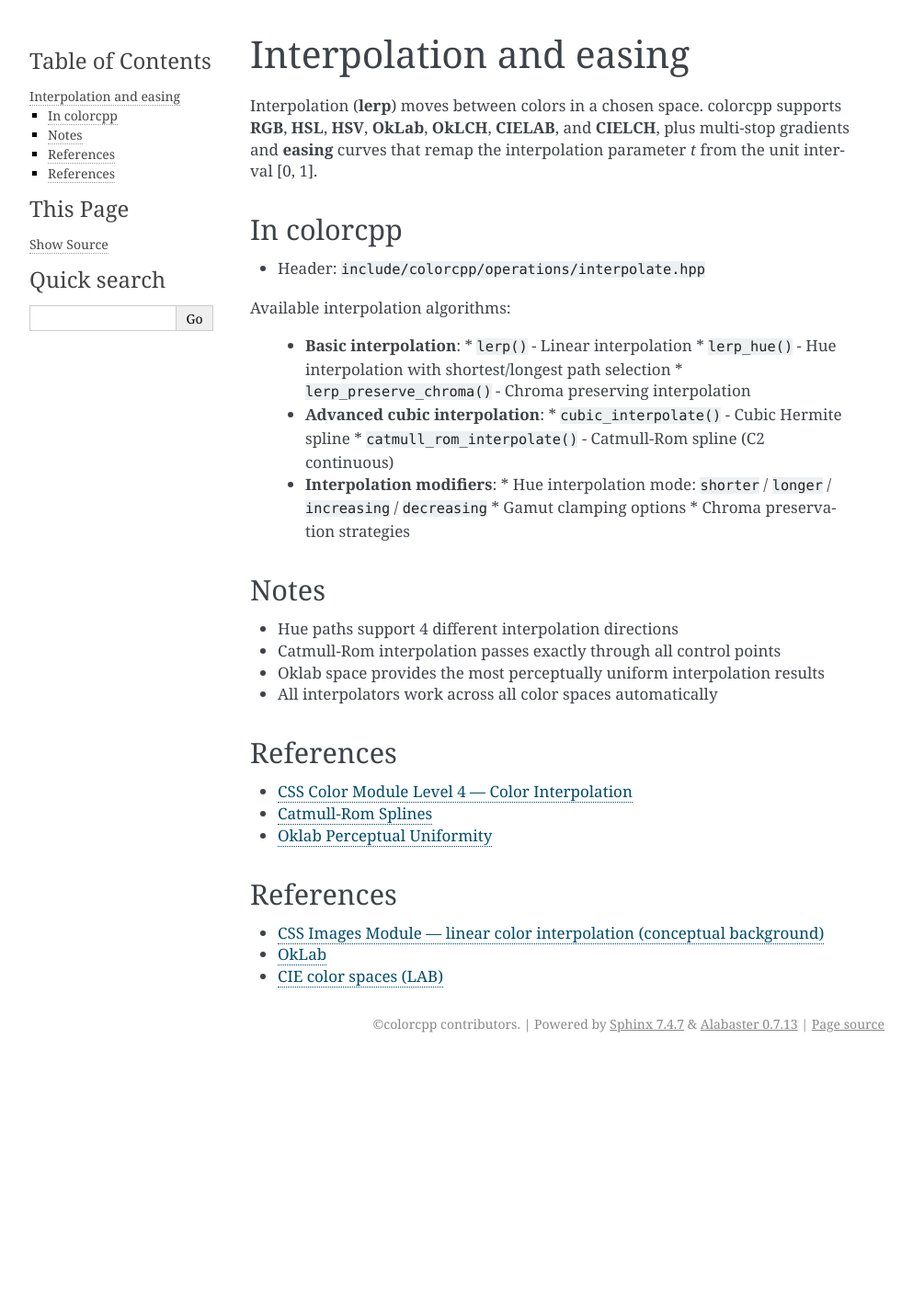
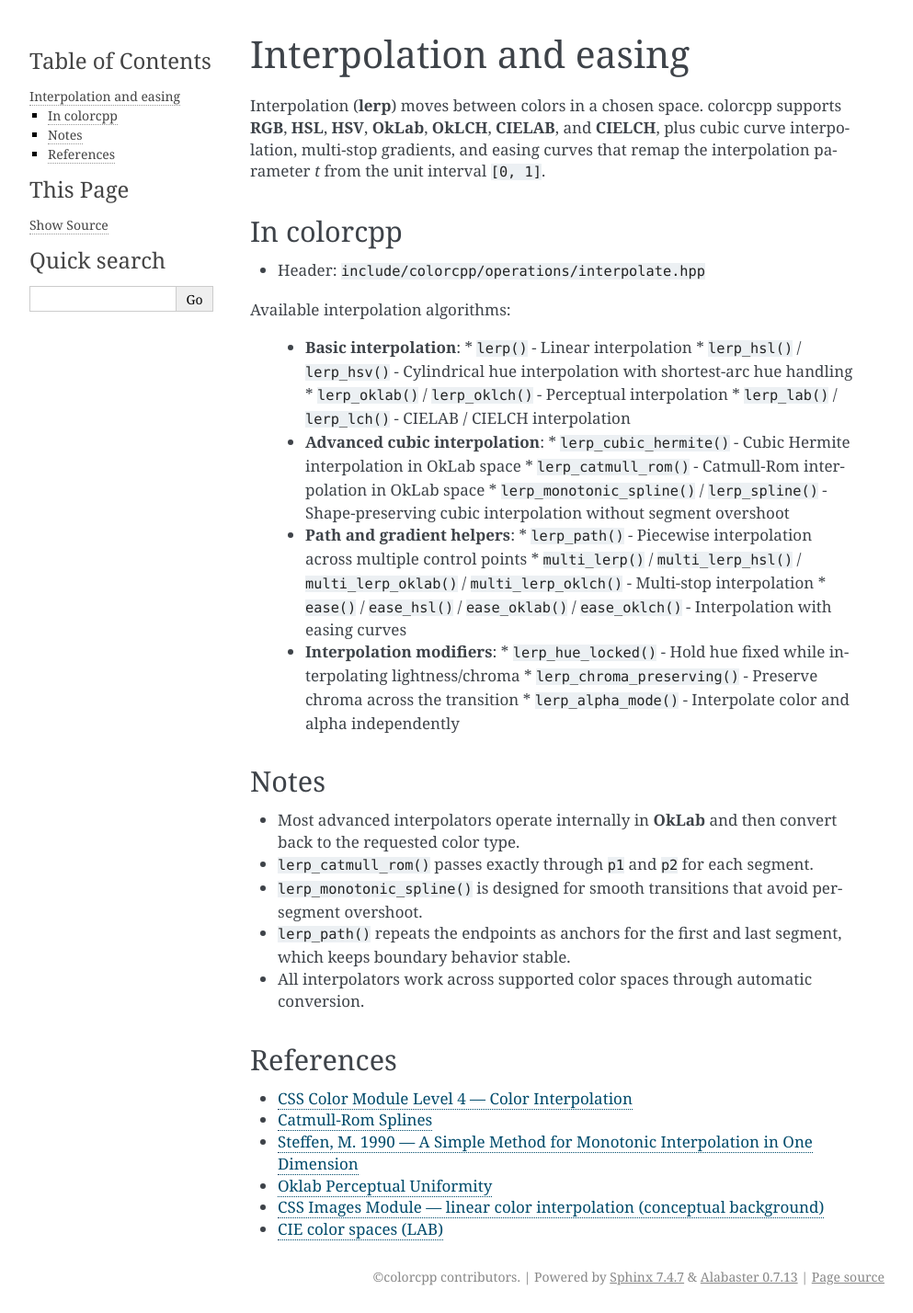
Before and after one commit to merlotqi/colorcpp, a Sphinx documentation site: the page built from docs/reference/interpolate.rst, in a window 1280 px wide. Shown: the whole page at 92% size, without its empty margins (148-1141 px from the left). Built offline with Sphinx 7.4.7, drawn with Linux system fonts in a browser that asks for light colours; before the commit the page ends 1153 px from its top, so only the background shows below that.

Commit message:
docs: update interpolation documentation with new lerp methods and examples
- Add code samples for monotonic spline and multi-stop path interpolation in README
- Refresh interpolate reference: update method listings, behaviour notes, add Steffen spline citation
- Fix duplicate reference entries, properly format unit interval notation
- Expand interpolate example implementation with new advanced functionality

```diff
--- a/docs/reference/interpolate.rst
+++ b/docs/reference/interpolate.rst
@@ -1,7 +1,7 @@
 Interpolation and easing
-=========================
+========================
 
-Interpolation (**lerp**) moves between colors in a chosen space. colorcpp supports **RGB**, **HSL**, **HSV**, **OkLab**, **OkLCH**, **CIELAB**, and **CIELCH**, plus multi-stop gradients and **easing** curves that remap the interpolation parameter *t* from the unit interval [0, 1].
+Interpolation (**lerp**) moves between colors in a chosen space. colorcpp supports **RGB**, **HSL**, **HSV**, **OkLab**, **OkLCH**, **CIELAB**, and **CIELCH**, plus cubic curve interpolation, multi-stop gradients, and easing curves that remap the interpolation parameter *t* from the unit interval ``[0, 1]``.
 
 In colorcpp
 ------------
@@ -12,37 +12,41 @@ Available interpolation algorithms:
 
   * **Basic interpolation**:
     * ``lerp()`` - Linear interpolation
-    * ``lerp_hue()`` - Hue interpolation with shortest/longest path selection
-    * ``lerp_preserve_chroma()`` - Chroma preserving interpolation
+    * ``lerp_hsl()`` / ``lerp_hsv()`` - Cylindrical hue interpolation with shortest-arc hue handling
+    * ``lerp_oklab()`` / ``lerp_oklch()`` - Perceptual interpolation
+    * ``lerp_lab()`` / ``lerp_lch()`` - CIELAB / CIELCH interpolation
 
   * **Advanced cubic interpolation**:
-    * ``cubic_interpolate()`` - Cubic Hermite spline
-    * ``catmull_rom_interpolate()`` - Catmull-Rom spline (C2 continuous)
+    * ``lerp_cubic_hermite()`` - Cubic Hermite interpolation in OkLab space
+    * ``lerp_catmull_rom()`` - Catmull-Rom interpolation in OkLab space
+    * ``lerp_monotonic_spline()`` / ``lerp_spline()`` - Shape-preserving cubic interpolation without segment overshoot
+
+  * **Path and gradient helpers**:
+    * ``lerp_path()`` - Piecewise interpolation across multiple control points
+    * ``multi_lerp()`` / ``multi_lerp_hsl()`` / ``multi_lerp_oklab()`` / ``multi_lerp_oklch()`` - Multi-stop interpolation
+    * ``ease()`` / ``ease_hsl()`` / ``ease_oklab()`` / ``ease_oklch()`` - Interpolation with easing curves
 
   * **Interpolation modifiers**:
-    * Hue interpolation mode: ``shorter`` / ``longer`` / ``increasing`` / ``decreasing``
-    * Gamut clamping options
-    * Chroma preservation strategies
+    * ``lerp_hue_locked()`` - Hold hue fixed while interpolating lightness/chroma
+    * ``lerp_chroma_preserving()`` - Preserve chroma across the transition
+    * ``lerp_alpha_mode()`` - Interpolate color and alpha independently
 
 
 Notes
 -----
 
-* Hue paths support 4 different interpolation directions
-* Catmull-Rom interpolation passes exactly through all control points
-* Oklab space provides the most perceptually uniform interpolation results
-* All interpolators work across all color spaces automatically
+* Most advanced interpolators operate internally in **OkLab** and then convert back to the requested color type.
+* ``lerp_catmull_rom()`` passes exactly through ``p1`` and ``p2`` for each segment.
+* ``lerp_monotonic_spline()`` is designed for smooth transitions that avoid per-segment overshoot.
+* ``lerp_path()`` repeats the endpoints as anchors for the first and last segment, which keeps boundary behavior stable.
+* All interpolators work across supported color spaces through automatic conversion.
 
 References
 ----------
 
 * `CSS Color Module Level 4 — Color Interpolation <https://www.w3.org/TR/css-color-4/#interpolation>`__
 * `Catmull-Rom Splines <https://en.wikipedia.org/wiki/Cubic_Hermite_spline#Catmull%E2%80%93Rom_spline>`__
+* `Steffen, M. 1990 — A Simple Method for Monotonic Interpolation in One Dimension <https://ui.adsabs.harvard.edu/abs/1990A%26A...239..443S/abstract>`__
 * `Oklab Perceptual Uniformity <https://bottosson.github.io/posts/oklab/>`__
-
-References
-----------
-
 * `CSS Images Module — linear color interpolation (conceptual background) <https://www.w3.org/TR/css-images-4/>`__
-* `OkLab <https://bottosson.github.io/posts/oklab/>`__
 * `CIE color spaces (LAB) <https://www.cie.co.at/>`__
```
Also changed, not shown: README.md (+6 -0 lines), 5 other files.
